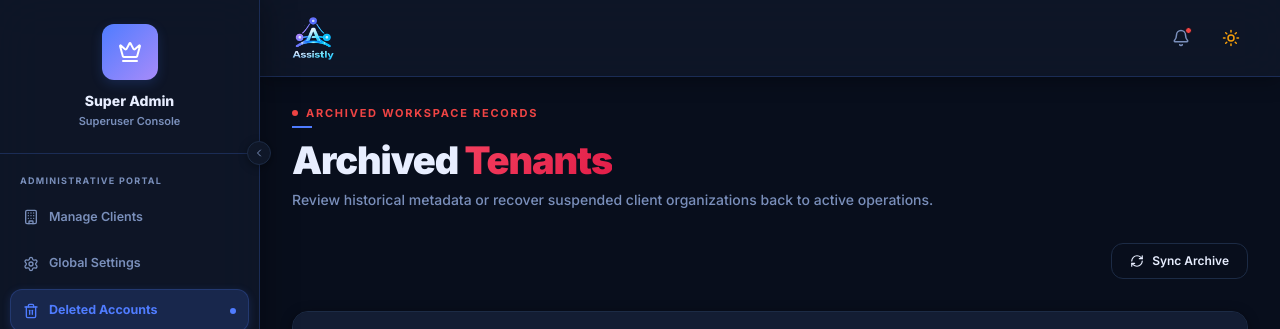
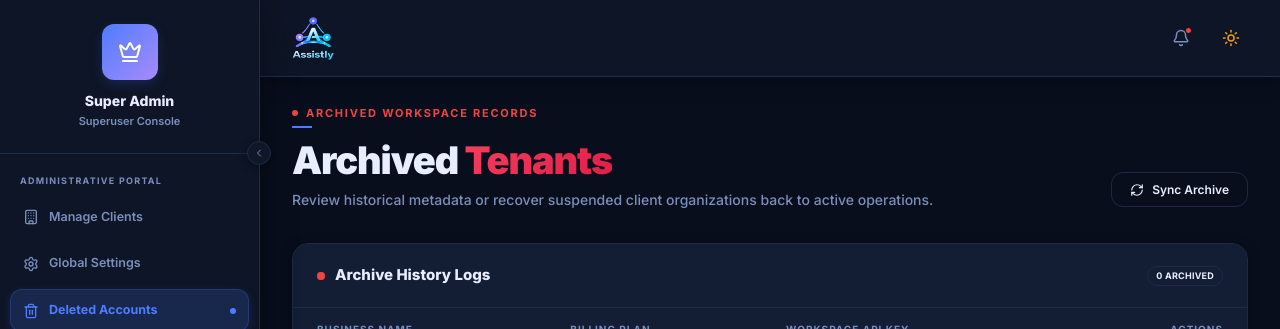
Before and after one commit to abhishektout/chat-bot-landing, a Next.js app: page /superadmin/dashboard/deleted in a window 1280 px wide. Shown: the top 329 px of the page. Built offline with nearby package versions, Linux system fonts and the light colour scheme; no server answers; sample sign-in values are in the browser's storage.

Commit message:
align page header content and action buttons for consistent dashboard layouts

```diff
--- a/src/app/superadmin/dashboard/clients/page.tsx
+++ b/src/app/superadmin/dashboard/clients/page.tsx
@@ -160,8 +160,9 @@ export default function ManageClientsPage() {
 
   return (
     <div style={{ display: "flex", flexDirection: "column", gap: "32px" }}>
-      {/* ── Page Header ── */}
-      <div style={{ display: "flex", flexDirection: "column", gap: "6px" }}>
+      {/* ── Page Header & Action Bar ── */}
+      <div style={{ display: "flex", justifyContent: "space-between", alignItems: "flex-end", gap: "20px", flexWrap: "wrap" }}>
+        <div style={{ display: "flex", flexDirection: "column", gap: "6px", flex: 1, minWidth: "280px" }}>
           <span className="badge" style={{ marginBottom: "4px", width: "fit-content" }}>
             <span style={{ width: "6px", height: "6px", borderRadius: "50%", background: "var(--accent)", display: "inline-block", animation: "pulseGlow 2s ease-in-out infinite" }} />
             Platform Master Console
@@ -174,8 +175,7 @@ export default function ManageClientsPage() {
           </p>
         </div>
 
-      {/* ── Action Bar ── */}
-      <div style={{ display: "flex", alignItems: "center", justifyContent: "flex-end" }}>
+        <div style={{ display: "flex", alignItems: "center", paddingBottom: "4px" }}>
           <Button
             variant="outline"
             onClick={fetchClients}
@@ -185,6 +185,7 @@ export default function ManageClientsPage() {
           >
             Sync Tenants
           </Button>
+        </div>
       </div>
 
       <div className="grid grid-cols-1 lg:grid-cols-3 gap-8">
--- a/src/app/superadmin/dashboard/deleted/page.tsx
+++ b/src/app/superadmin/dashboard/deleted/page.tsx
@@ -67,8 +67,9 @@ export default function DeletedAccountsPage() {
 
   return (
     <div style={{ display: "flex", flexDirection: "column", gap: "32px" }}>
-      {/* ── Page Header ── */}
-      <div style={{ display: "flex", flexDirection: "column", gap: "6px" }}>
+      {/* ── Page Header & Action Bar ── */}
+      <div style={{ display: "flex", justifyContent: "space-between", alignItems: "flex-end", gap: "20px", flexWrap: "wrap" }}>
+        <div style={{ display: "flex", flexDirection: "column", gap: "6px", flex: 1, minWidth: "280px" }}>
           <span className="badge" style={{ marginBottom: "4px", width: "fit-content", color: "#ef4444", border: "1px solid rgba(239,68,68,0.2)", background: "rgba(239,68,68,0.06)" }}>
             <span style={{ width: "6px", height: "6px", borderRadius: "50%", background: "#ef4444", display: "inline-block", animation: "pulseGlow 2s ease-in-out infinite" }} />
             Archived Workspace Records
@@ -81,8 +82,7 @@ export default function DeletedAccountsPage() {
           </p>
         </div>
 
-      {/* ── Top Actions ── */}
-      <div style={{ display: "flex", alignItems: "center", justifyContent: "flex-end" }}>
+        <div style={{ display: "flex", alignItems: "center", paddingBottom: "4px" }}>
           <Button
             variant="outline"
             onClick={fetchDeletedClients}
@@ -92,6 +92,7 @@ export default function DeletedAccountsPage() {
           >
             Sync Archive
           </Button>
+        </div>
       </div>
 
       {/* Archive History Table */}
```
Lines whose indentation alone changed are shown as unchanged.
